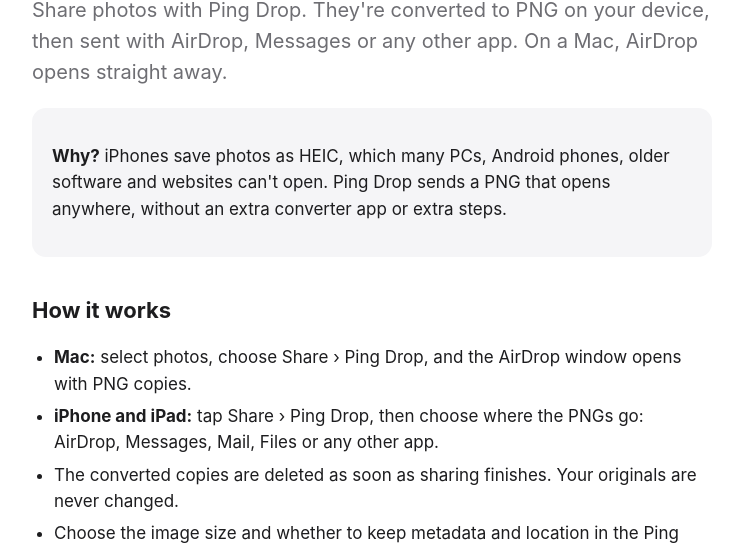
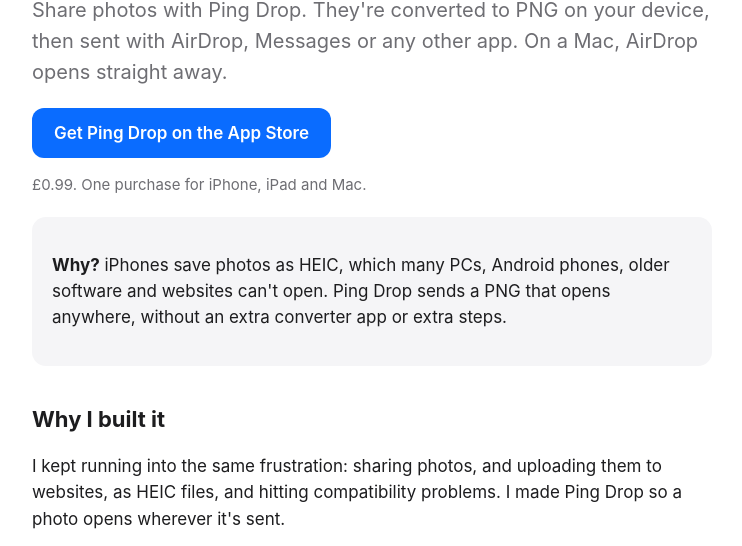
Before and after one commit to adamsdp/pingdrop-site, a plain HTML site: page index.html in a window 1280 px wide. Shown: the part 164-710 px from the top of the page, without its empty margins (268-1010 px from the left). Drawn offline with Linux system fonts and the light colour scheme.

Commit message:
PD-48: Add App Store link and "Why I built it" to the home page
Co-Authored-By: Claude Sonnet 5.5 <noreply@anthropic.com>
Claude-Session: https://claude.ai/code/session_01VGGDb9yGkiAskCe7j2NN8E

```diff
--- a/index.html
+++ b/index.html
@@ -21,9 +21,16 @@
     <h1>Send photos as PNG</h1>
     <p class="lead">Share photos with Ping Drop. They're converted to PNG on your device, then sent with AirDrop, Messages or any other app. On a Mac, AirDrop opens straight away.</p>
 
+    <p class="cta"><a class="button" href="https://apps.apple.com/gb/app/ping-drop/id6828077671">Get Ping Drop on the App Store</a></p>
+    <p class="muted">£0.99. One purchase for iPhone, iPad and Mac.</p>
+
     <div class="card">
       <p><strong>Why?</strong> iPhones save photos as HEIC, which many PCs, Android phones, older software and websites can't open. Ping Drop sends a PNG that opens anywhere, without an extra converter app or extra steps.</p>
     </div>
+
+    <h2>Why I built it</h2>
+    <p>I kept running into the same frustration: sharing photos, and uploading them to websites, as HEIC files, and hitting compatibility problems. I made Ping Drop so a photo opens wherever it's sent.</p>
+    <p>Ping Drop doesn't collect any data, because I think collecting people's data is wrong. &mdash; David</p>
 
     <h2>How it works</h2>
     <ul>
@@ -55,7 +62,7 @@
   </main>
 
   <footer>
-    © 2026 David Adams · <a href="/support/">Support</a> · <a href="/privacy/">Privacy policy</a>
+    © 2026 David Adams · <a href="https://apps.apple.com/gb/app/ping-drop/id6828077671">App Store</a> · <a href="/support/">Support</a> · <a href="/privacy/">Privacy policy</a>
   </footer>
 </body>
 </html>
--- a/style.css
+++ b/style.css
@@ -95,3 +95,15 @@ figcaption { color: var(--muted); font-size: 14px; text-align: center; margin-to
   h1 { font-size: 28px; }
   nav { gap: 12px; }
 }
+
+.cta { margin: 20px 0 4px; }
+.button {
+  display: inline-block;
+  padding: 12px 22px;
+  border-radius: 12px;
+  background: var(--accent);
+  color: #fff;
+  font-weight: 600;
+  text-decoration: none;
+}
+.button:hover { filter: brightness(1.08); }
```
